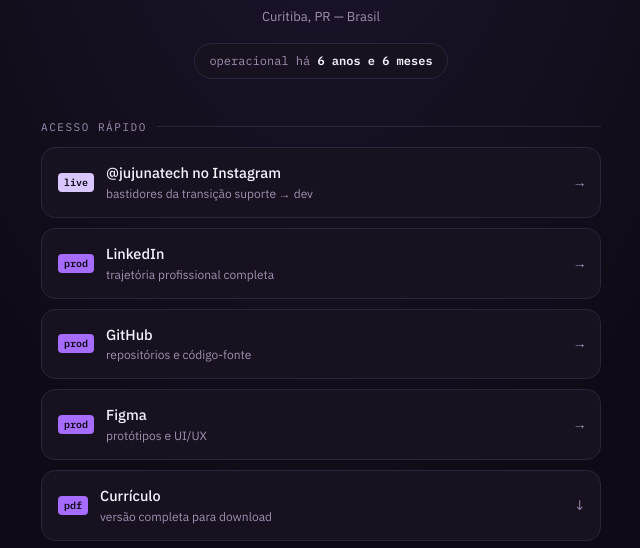
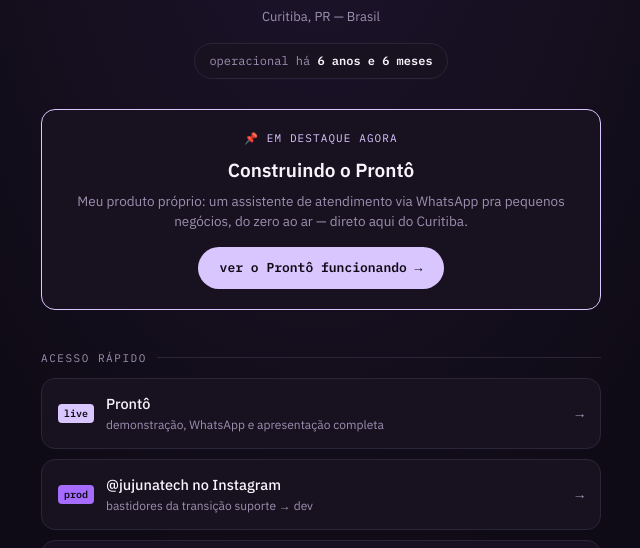
Before and after one commit to juhmartins-04/jujunatech, a plain HTML site: page index.html in a window 1280 px wide. Shown: the part 236-784 px from the top of the page, without its empty margins (319-959 px from the left). Drawn offline with Linux system fonts and the light colour scheme.

Commit message:
Da mais destaque ao Prontô: card fixado no topo e link primário

```diff
--- a/index.html
+++ b/index.html
@@ -313,6 +313,37 @@
   .footer .fine a{ color: var(--slate); }
   .footer .fine a:hover{ color: var(--ok); }
 
+  /* ---------- destaque fixado ---------- */
+  .pin{
+    background: var(--panel);
+    border: 1px solid var(--amber);
+    border-radius: var(--radius);
+    padding: 20px;
+    margin-bottom: 30px;
+    text-align: center;
+  }
+  .pin-tag{
+    font-family:'IBM Plex Mono', monospace;
+    font-size: 11px;
+    letter-spacing:.1em;
+    text-transform: uppercase;
+    color: var(--amber);
+    margin-bottom: 10px;
+  }
+  .pin-title{ font-size: 19px; font-weight:600; margin-bottom: 6px; }
+  .pin-desc{ font-size: 13.5px; color: var(--slate); margin-bottom: 16px; }
+  .pin-cta{
+    display:inline-block;
+    background: var(--amber);
+    color: var(--ink);
+    font-family:'IBM Plex Mono', monospace;
+    font-weight:600;
+    font-size: 13px;
+    padding: 11px 22px;
+    border-radius: 999px;
+    transition: transform .15s ease, opacity .15s ease;
+  }
+  .pin-cta:hover{ transform: translateY(-1px); opacity:.92; }
 </style>
 </head>
 <body>
@@ -330,10 +361,25 @@
     <div class="uptime">operacional há <b id="uptime-text">calculando…</b></div>
   </div>
 
+  <div class="pin">
+    <div class="pin-tag">📌 em destaque agora</div>
+    <div class="pin-title">Construindo o Prontô</div>
+    <div class="pin-desc">Meu produto próprio: um assistente de atendimento via WhatsApp pra pequenos negócios, do zero ao ar — direto aqui do Curitiba.</div>
+    <a class="pin-cta" href="https://usarpronto.vercel.app/p/4677019b-8703-4fcc-8b75-dd83b63487c3" target="_blank" rel="noopener">ver o Prontô funcionando →</a>
+  </div>
+
   <div class="eyebrow">acesso rápido</div>
   <div class="links">
-    <a class="linkbtn primary" href="https://www.instagram.com/jujunatech/" target="_blank" rel="noopener">
+    <a class="linkbtn primary" href="https://usarpronto.vercel.app/julia.html" target="_blank" rel="noopener">
       <span class="tag">live</span>
+      <span class="label">
+        <div class="title">Prontô</div>
+        <div class="sub">demonstração, WhatsApp e apresentação completa</div>
+      </span>
+      <span class="arrow">→</span>
+    </a>
+    <a class="linkbtn" href="https://www.instagram.com/jujunatech/" target="_blank" rel="noopener">
+      <span class="tag">prod</span>
       <span class="label">
         <div class="title">@jujunatech no Instagram</div>
         <div class="sub">bastidores da transição suporte → dev</div>
```
